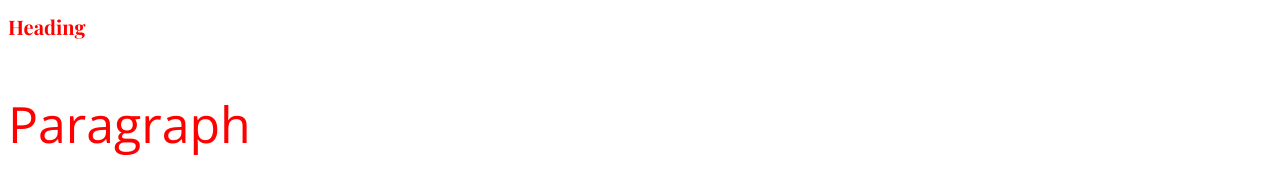
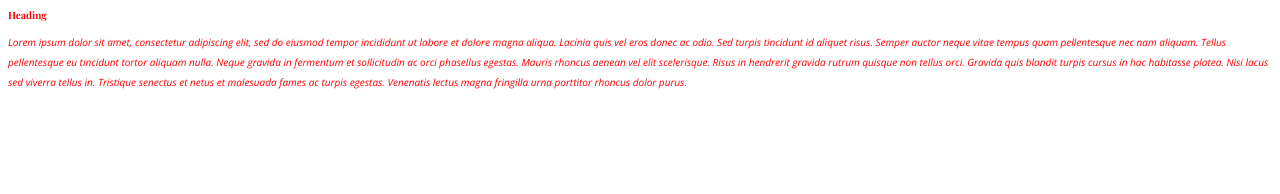
Before and after one commit to KaloyanMarinov/PMG-12d, a plain HTML site: page css/03-text-styles/index.html in a window 1280 px wide. Drawn offline with nearby package versions, Linux system fonts and the light colour scheme; a web font is replaced by a local one.

Commit message:
15.11.23

```diff
--- a/css/03-text-styles/css/style.css
+++ b/css/03-text-styles/css/style.css
@@ -3,7 +3,6 @@ html {
 }
 body {
   color: red;
-  font-size: 50px;
   font-family: 'Open Sans', Arial, Helvetica, sans-serif;
 }
 
@@ -15,13 +14,17 @@ h1, h2, h3, h4, h5, h6 {
   /* color: #ff0000; */
   font-family: 'Playfair Display', serif;
   font-weight: 700;
+  font-size: 10px;
+}
 
-  font-size: 2rem;
+p {
+  line-height: 2em;
+  font-style: italic;
 }
 /*
-# HEX
+# HEX - #000000, #ffffff
+
 r g b - 00 00 00
-
         ff ff ff
-
-0 - 255 */
+        0 - 255
+*/
--- a/css/03-text-styles/index.html
+++ b/css/03-text-styles/index.html
@@ -12,6 +12,6 @@
   <body>
     <h1>Heading</h1>
 
-    <p>Paragraph</p>
+    <p>Lorem ipsum dolor sit amet, consectetur adipiscing elit, sed do eiusmod tempor incididunt ut labore et dolore magna aliqua. Lacinia quis vel eros donec ac odio. Sed turpis tincidunt id aliquet risus. Semper auctor neque vitae tempus quam pellentesque nec nam aliquam. Tellus pellentesque eu tincidunt tortor aliquam nulla. Neque gravida in fermentum et sollicitudin ac orci phasellus egestas. Mauris rhoncus aenean vel elit scelerisque. Risus in hendrerit gravida rutrum quisque non tellus orci. Gravida quis blandit turpis cursus in hac habitasse platea. Nisi lacus sed viverra tellus in. Tristique senectus et netus et malesuada fames ac turpis egestas. Venenatis lectus magna fringilla urna porttitor rhoncus dolor purus.</p>
   </body>
 </html>
--- /dev/null
+++ b/css/04-background/css/style.css
@@ -0,0 +1,37 @@
+body {
+  /* background-color: aquamarine; */
+  /* background: rgb(34,193,195);
+  background: linear-gradient(90deg, rgba(34,193,195,1) 0%, rgba(100,191,150,1) 14%, rgba(190,173,125,1) 47%, rgba(20,152,189,1) 61%, rgba(253,187,45,1) 100%); */
+  height: 500px;
+  background-image: url(https://images.immediate.co.uk/production/volatile/sites/30/2017/01/Bunch-of-bananas-67e91d5.jpg?quality=90&webp=true&resize=300,272);
+  background-repeat: no-repeat;
+  /* background-size: cover; */
+  /* background-position-x: left center right ; */
+  /* background-position-y: top center botom; */
+  /* background-position: right top; */
+  background-position: calc(100% - 50px) 50px;
+}
+
+select {
+  width: 200px;
+  height: 50px;
+  padding-left: 30px;
+  appearance: none;
+  /* background-image: url(https://cdn-icons-png.flaticon.com/128/271/271210.png);
+  background-repeat: no-repeat;
+  background-size: 15px auto;
+  background-position: calc(100% - 10px) center; */
+
+  /* background: #f5f5f5 url(https://cdn-icons-png.flaticon.com/128/271/271210.png) no-repeat calc(100% - 10px) center / 15px auto; */
+
+  background-image: url(https://cdn-icons-png.flaticon.com/128/456/456212.png), url(https://cdn-icons-png.flaticon.com/128/271/271210.png);
+  background-repeat: no-repeat;
+  background-size: 20px auto, 15px auto;
+  background-position: 10px center, calc(100% - 10px);
+  background-color: #f6f6f6;
+
+}
+
+/* background: color image repeat position/size; */
+
+/* https://www.flaticon.com/ */
```
Also changed, not shown: css/04-background/index.html (added, +14 -0 lines).
